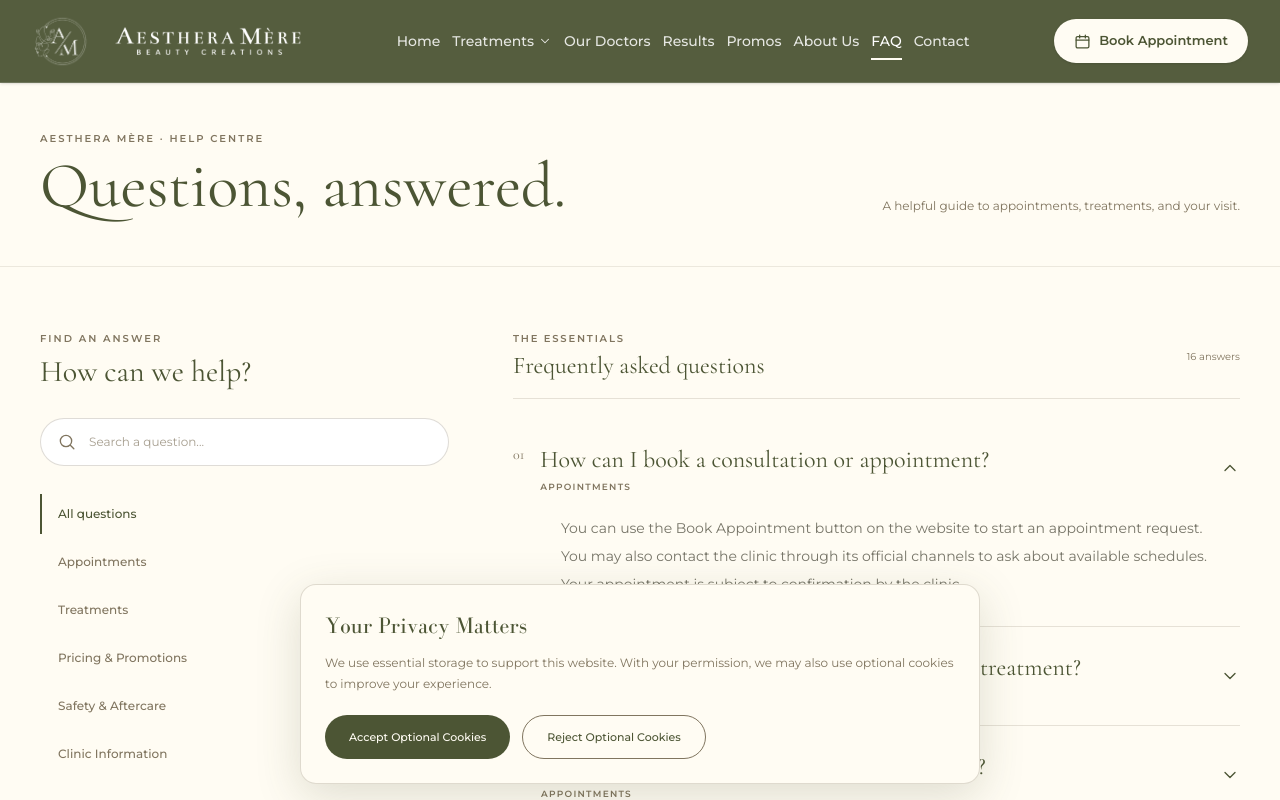
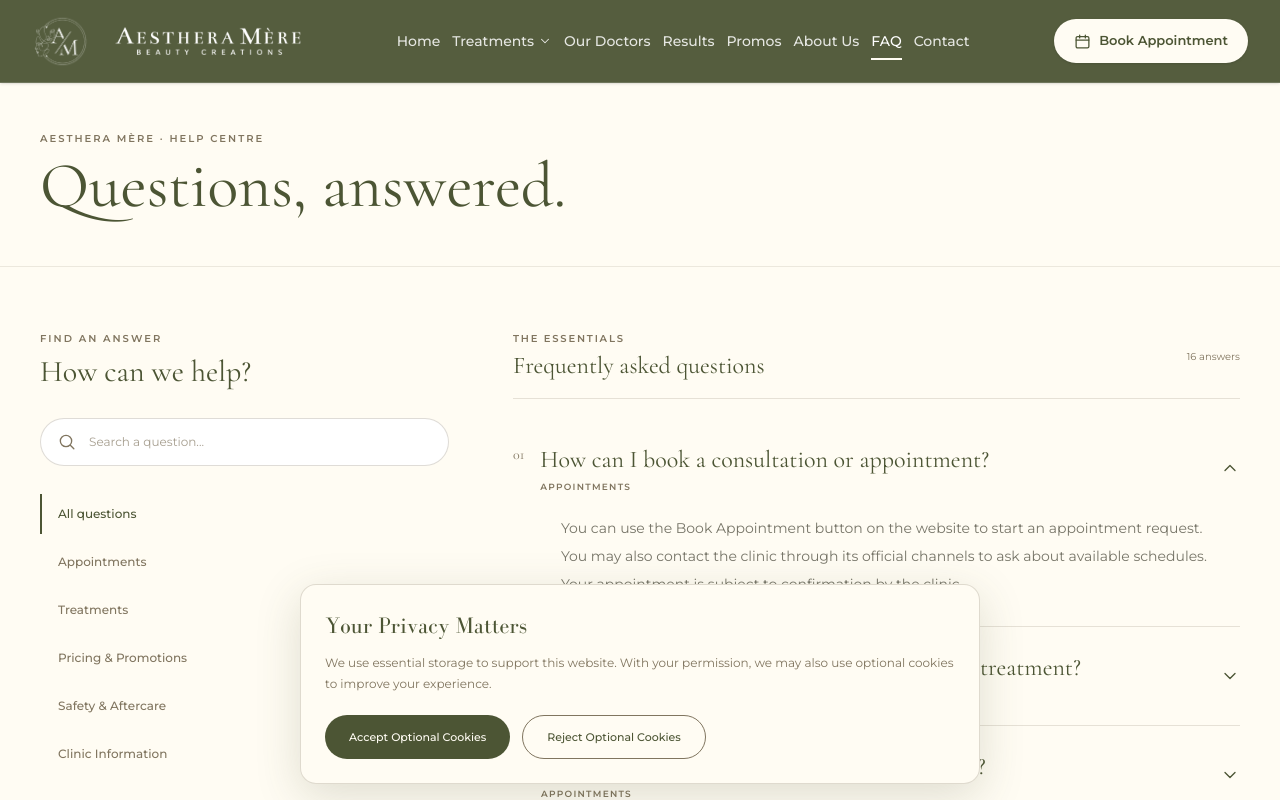
Before and after one commit to bettybeatrix/aesthera-mere, a Next.js app: page /faq in a window 1280 px wide. Shown: the top 800 px of the page. Built offline with nearby package versions, Linux system fonts and the light colour scheme.

Commit message:
Remove introductory paragraph from FAQContent
Removed introductory paragraph from FAQ section.

```diff
--- a/app/faq/FAQContent.tsx
+++ b/app/faq/FAQContent.tsx
@@ -58,9 +58,6 @@ export default function FAQContent() {
               Questions, answered.
             </h1>
           </div>
-          <p className="max-w-[420px] font-montserrat text-xs leading-6 text-[#80755F] sm:text-right">
-            A helpful guide to appointments, treatments, and your visit.
-          </p>
         </div>
       </section>
 
```
